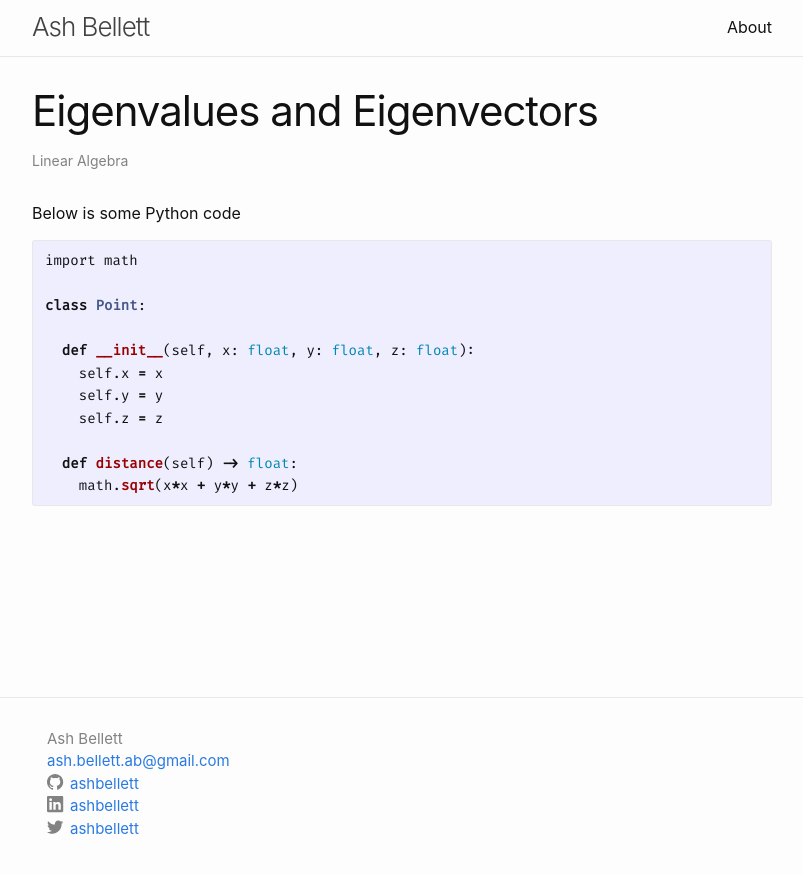
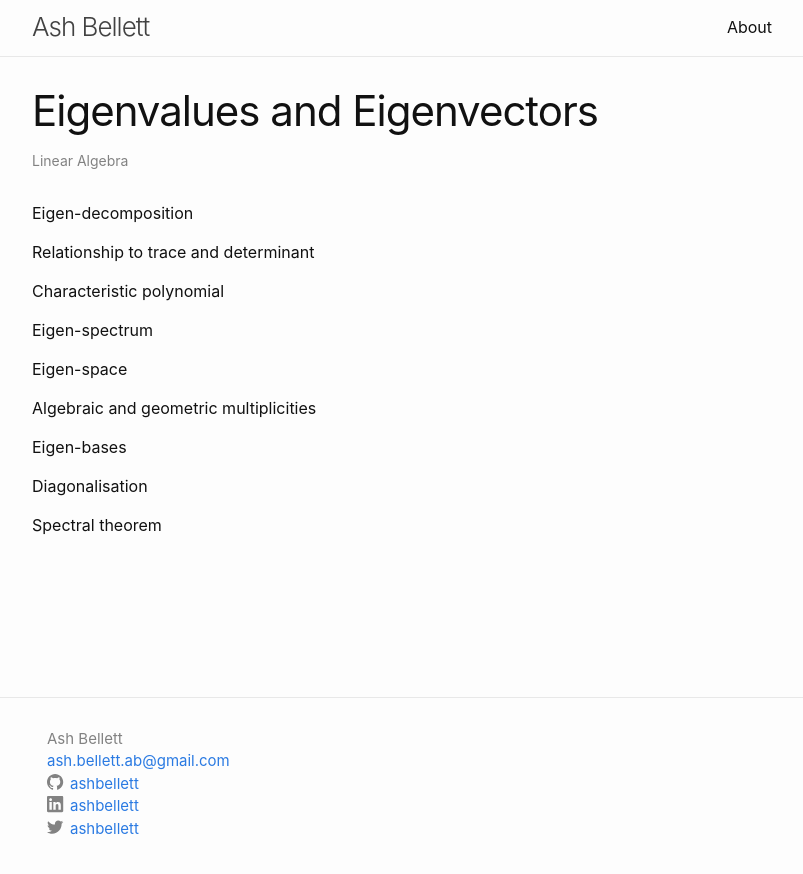
Before and after one commit to ashbellett/ashbellett.github.io, a Jekyll site: the page built from _posts/_linear-algebra/eigenvalues-eigenvectors.md, in a window 1280 px wide. Shown: the top 874 px of the page, without its empty margins (238-1041 px from the left). Built offline with Jekyll 4.4.1, drawn with Linux system fonts in a browser that asks for light colours; some web fonts are replaced.

Commit message:
Add linear algebra placeholders

```diff
--- a/_posts/_linear-algebra/eigenvalues-eigenvectors.md
+++ b/_posts/_linear-algebra/eigenvalues-eigenvectors.md
@@ -6,18 +6,20 @@ tags: ["linear algebra", "eigenvalue", "eigenvector"]
 description: "A fundamental decomposition of square matrices"
 ---
 
-Below is some Python code
+Eigen-decomposition
 
-{% highlight python %}
-import math
+Relationship to trace and determinant
 
-class Point:
+Characteristic polynomial
 
-  def __init__(self, x: float, y: float, z: float):
-    self.x = x
-    self.y = y
-    self.z = z
+Eigen-spectrum
 
-  def distance(self) -> float:
-    math.sqrt(x*x + y*y + z*z)
-{% endhighlight %}
+Eigen-space
+
+Algebraic and geometric multiplicities
+
+Eigen-bases
+
+Diagonalisation
+
+Spectral theorem
```
Also changed, not shown: _posts/_linear-algebra/matrix-decompositions.md (+5 -11 lines).
